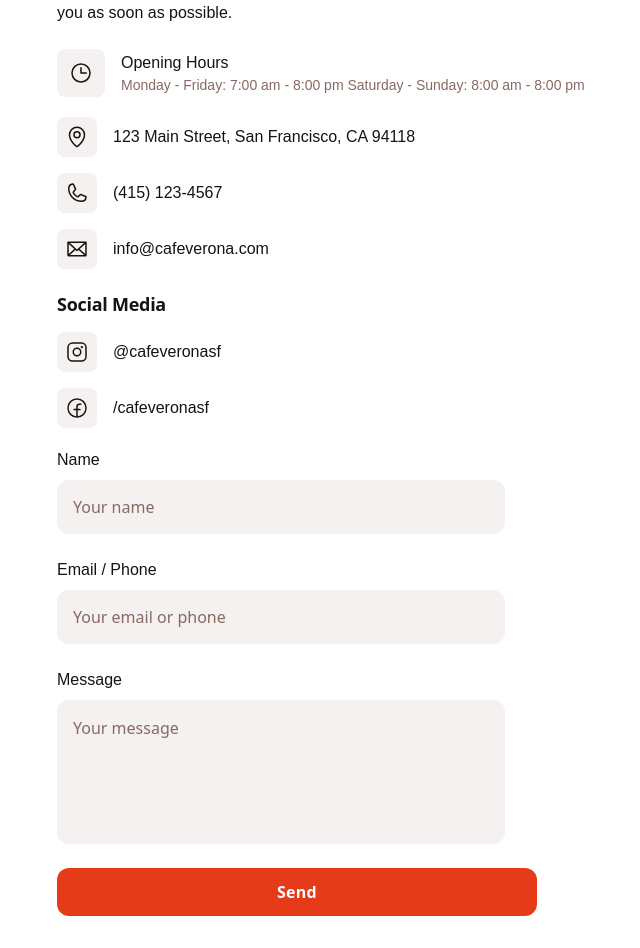
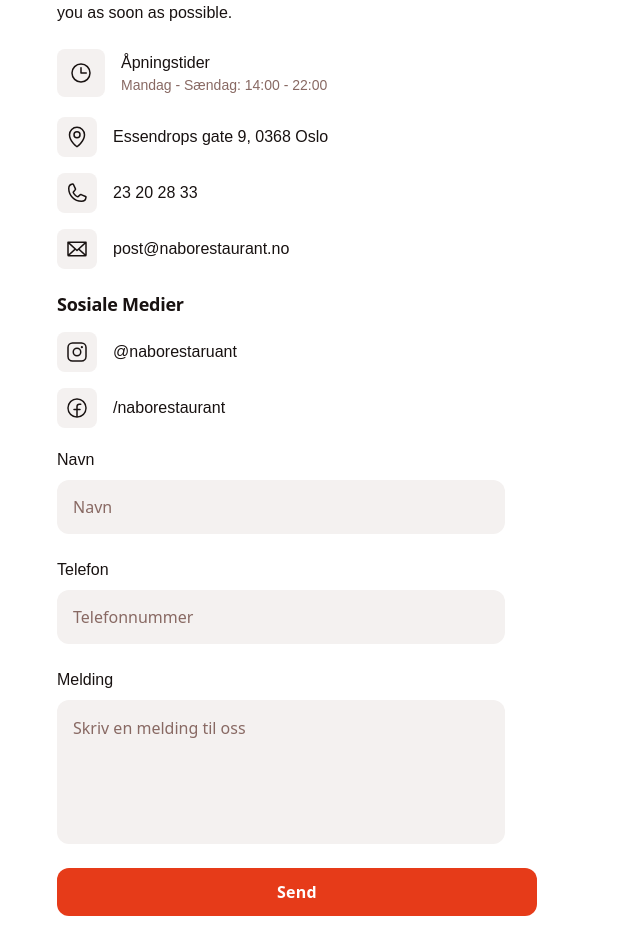
Before and after one commit to vegardlokreim/nabo-website, a React (Vite) app: page /kontakt in a window 1280 px wide. Shown: the part 500-1448 px from the top of the page, without its empty margins (279-919 px from the left). Built offline with nearby package versions, Linux system fonts and the light colour scheme.

Commit message:
integrating with firebase

```diff
--- a/src/components/MobileFooter.tsx
+++ b/src/components/MobileFooter.tsx
@@ -26,7 +26,7 @@ export default function Footer() {
                     <div className="text-[#897261] flex h-8 items-center justify-center" data-icon="ShoppingBag" data-size="24px" data-weight="regular">
                         <svg xmlns="http://www.w3.org/2000/svg" width="24px" height="24px" fill="currentColor" viewBox="0 0 256 256">
                             <path
-                                d="M216,40H40A16,16,0,0,0,24,56V200a16,16,0,0,0,16,16H216a16,16,0,0,0,16-16V56A16,16,0,0,0,216,40Zm0,160H40V56H216V200ZM176,88a48,48,0,0,1-96,0,8,8,0,0,1,16,0,32,32,0,0,0,64,0,8,8,0,0,1,16,0Z"
+                                d="M231.81,32.19a28,28,0,0,0-39.67.07L18.27,210.6A8,8,0,0,0,22.2,224a154.93,154.93,0,0,0,35,4c33.42,0,66.88-10.88,98.33-32.21,31.75-21.53,50.15-45.85,50.92-46.88a8,8,0,0,0-.74-10.46l-18.74-18.76,45-48A28.08,28.08,0,0,0,231.81,32.19ZM189.22,144.63a225.51,225.51,0,0,1-43.11,38.18c-34.47,23.25-70,32.7-105.84,28.16l106.3-109ZM220.5,60.5l-.18.19-44.71,47.67L157.74,90.47l45.78-47a12,12,0,0,1,17,17Z"
                             ></path>
                         </svg>
                     </div>
--- a/src/pages/ContactPage.tsx
+++ b/src/pages/ContactPage.tsx
@@ -21,8 +21,8 @@ export default function ContactPage() {
                     </svg>
                 </div>
                 <div className="flex flex-col justify-center">
-                    <p className="text-[#181211] text-base font-medium leading-normal line-clamp-1">Opening Hours</p>
-                    <p className="text-[#886963] text-sm font-normal leading-normal line-clamp-2">Monday - Friday: 7:00 am - 8:00 pm Saturday - Sunday: 8:00 am - 8:00 pm</p>
+                    <p className="text-[#181211] text-base font-medium leading-normal line-clamp-1">Åpningstider</p>
+                    <p className="text-[#886963] text-sm font-normal leading-normal line-clamp-2">Mandag - Sændag: 14:00 - 22:00</p>
                 </div>
             </div>
             <div className="flex items-center gap-4 bg-white px-4 min-h-14">
@@ -33,7 +33,7 @@ export default function ContactPage() {
                         ></path>
                     </svg>
                 </div>
-                <p className="text-[#181211] text-base font-normal leading-normal flex-1 truncate">123 Main Street, San Francisco, CA 94118</p>
+                <p className="text-[#181211] text-base font-normal leading-normal flex-1 truncate">Essendrops gate 9, 0368 Oslo </p>
             </div>
             <div className="flex items-center gap-4 bg-white px-4 min-h-14">
                 <div className="text-[#181211] flex items-center justify-center rounded-lg bg-[#f4f1f0] shrink-0 size-10" data-icon="Phone" data-size="24px" data-weight="regular">
@@ -43,7 +43,7 @@ export default function ContactPage() {
                         ></path>
                     </svg>
                 </div>
-                <p className="text-[#181211] text-base font-normal leading-normal flex-1 truncate">(415) 123-4567</p>
+                <p className="text-[#181211] text-base font-normal leading-normal flex-1 truncate">23 20 28 33</p>
             </div>
             <div className="flex items-center gap-4 bg-white px-4 min-h-14">
                 <div className="text-[#181211] flex items-center justify-center rounded-lg bg-[#f4f1f0] shrink-0 size-10" data-icon="Envelope" data-size="24px" data-weight="regular">
@@ -53,9 +53,9 @@ export default function ContactPage() {
                         ></path>
                     </svg>
                 </div>
-                <p className="text-[#181211] text-base font-normal leading-normal flex-1 truncate">info@cafeverona.com</p>
+                <p className="text-[#181211] text-base font-normal leading-normal flex-1 truncate">post@naborestaurant.no</p>
             </div>
-            <h3 className="text-[#181211] text-lg font-bold leading-tight tracking-[-0.015em] px-4 pb-2 pt-4">Social Media</h3>
+            <h3 className="text-[#181211] text-lg font-bold leading-tight tracking-[-0.015em] px-4 pb-2 pt-4">Sosiale Medier</h3>
             <div className="flex items-center gap-4 bg-white px-4 min-h-14">
                 <div
                     className="text-[#181211] flex items-center justify-center rounded-lg bg-[#f4f1f0] shrink-0 size-10"
@@ -69,7 +69,7 @@ export default function ContactPage() {
                         ></path>
                     </svg>
                 </div>
-                <p className="text-[#181211] text-base font-normal leading-normal flex-1 truncate">@cafeveronasf</p>
+                <p className="text-[#181211] text-base font-normal leading-normal flex-1 truncate">@naborestaruant</p>
             </div>
             <div className="flex items-center gap-4 bg-white px-4 min-h-14">
                 <div className="text-[#181211] flex items-center justify-center rounded-lg bg-[#f4f1f0] shrink-0 size-10" data-icon="FacebookLogo" data-size="24px" data-weight="regular">
@@ -79,13 +79,13 @@ export default function ContactPage() {
                         ></path>
                     </svg>
                 </div>
-                <p className="text-[#181211] text-base font-normal leading-normal flex-1 truncate">/cafeveronasf</p>
+                <p className="text-[#181211] text-base font-normal leading-normal flex-1 truncate">/naborestaurant</p>
             </div>
             <div className="flex max-w-[480px] flex-wrap items-end gap-4 px-4 py-3">
                 <label className="flex flex-col min-w-40 flex-1">
-                    <p className="text-[#181211] text-base font-medium leading-normal pb-2">Name</p>
+                    <p className="text-[#181211] text-base font-medium leading-normal pb-2">Navn</p>
                     <input
-                        placeholder="Your name"
+                        placeholder="Navn"
                         className="form-input flex w-full min-w-0 flex-1 resize-none overflow-hidden rounded-xl text-[#181211] focus:outline-0 focus:ring-0 border-none bg-[#f4f1f0] focus:border-none h-14 placeholder:text-[#886963] p-4 text-base font-normal leading-normal"
                         value=""
                     />
@@ -93,9 +93,9 @@ export default function ContactPage() {
             </div>
             <div className="flex max-w-[480px] flex-wrap items-end gap-4 px-4 py-3">
                 <label className="flex flex-col min-w-40 flex-1">
-                    <p className="text-[#181211] text-base font-medium leading-normal pb-2">Email / Phone</p>
+                    <p className="text-[#181211] text-base font-medium leading-normal pb-2">Telefon</p>
                     <input
-                        placeholder="Your email or phone"
+                        placeholder="Telefonnummer"
                         className="form-input flex w-full min-w-0 flex-1 resize-none overflow-hidden rounded-xl text-[#181211] focus:outline-0 focus:ring-0 border-none bg-[#f4f1f0] focus:border-none h-14 placeholder:text-[#886963] p-4 text-base font-normal leading-normal"
                         value=""
                     />
@@ -103,9 +103,9 @@ export default function ContactPage() {
             </div>
             <div className="flex max-w-[480px] flex-wrap items-end gap-4 px-4 py-3">
                 <label className="flex flex-col min-w-40 flex-1">
-                    <p className="text-[#181211] text-base font-medium leading-normal pb-2">Message</p>
+                    <p className="text-[#181211] text-base font-medium leading-normal pb-2">Melding</p>
                     <textarea
-                        placeholder="Your message"
+                        placeholder="Skriv en melding til oss"
                         className="form-input flex w-full min-w-0 flex-1 resize-none overflow-hidden rounded-xl text-[#181211] focus:outline-0 focus:ring-0 border-none bg-[#f4f1f0] focus:border-none min-h-36 placeholder:text-[#886963] p-4 text-base font-normal leading-normal"
                     ></textarea>
                 </label>
```
Also changed, not shown: src/pages/OrderSummary.tsx (+75 -10 lines).
